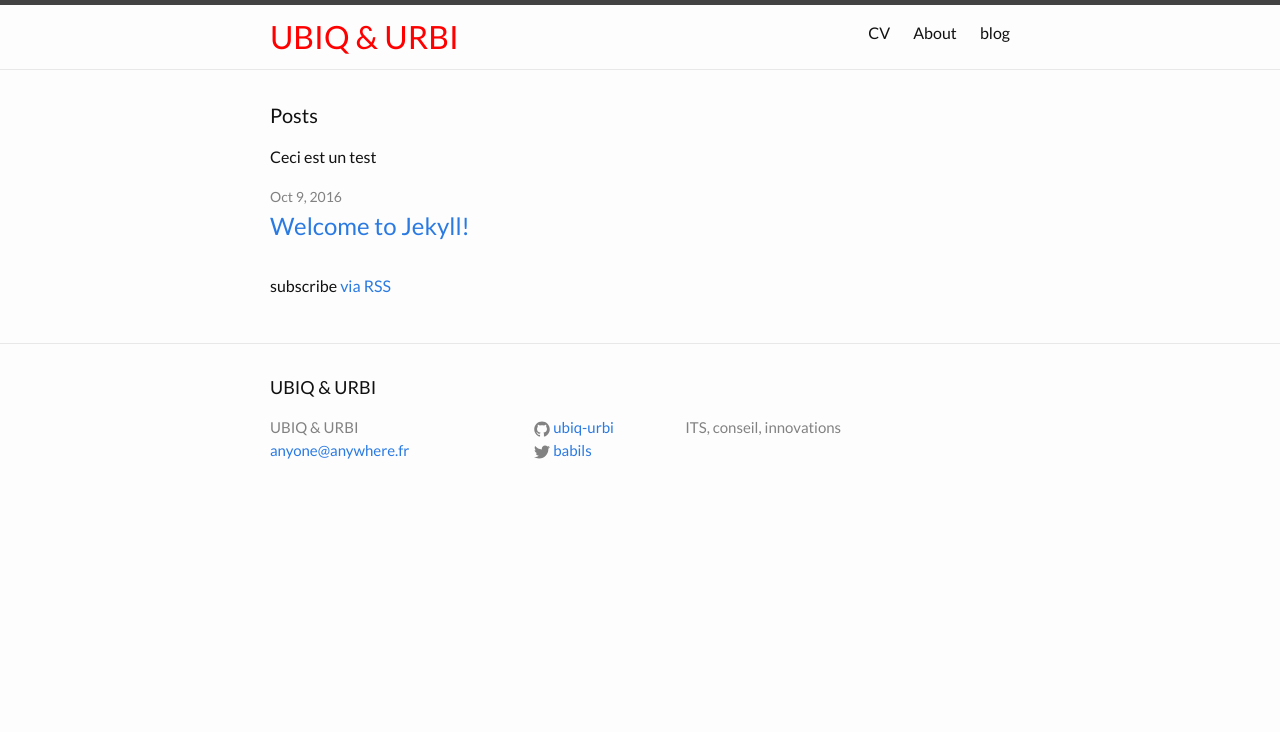
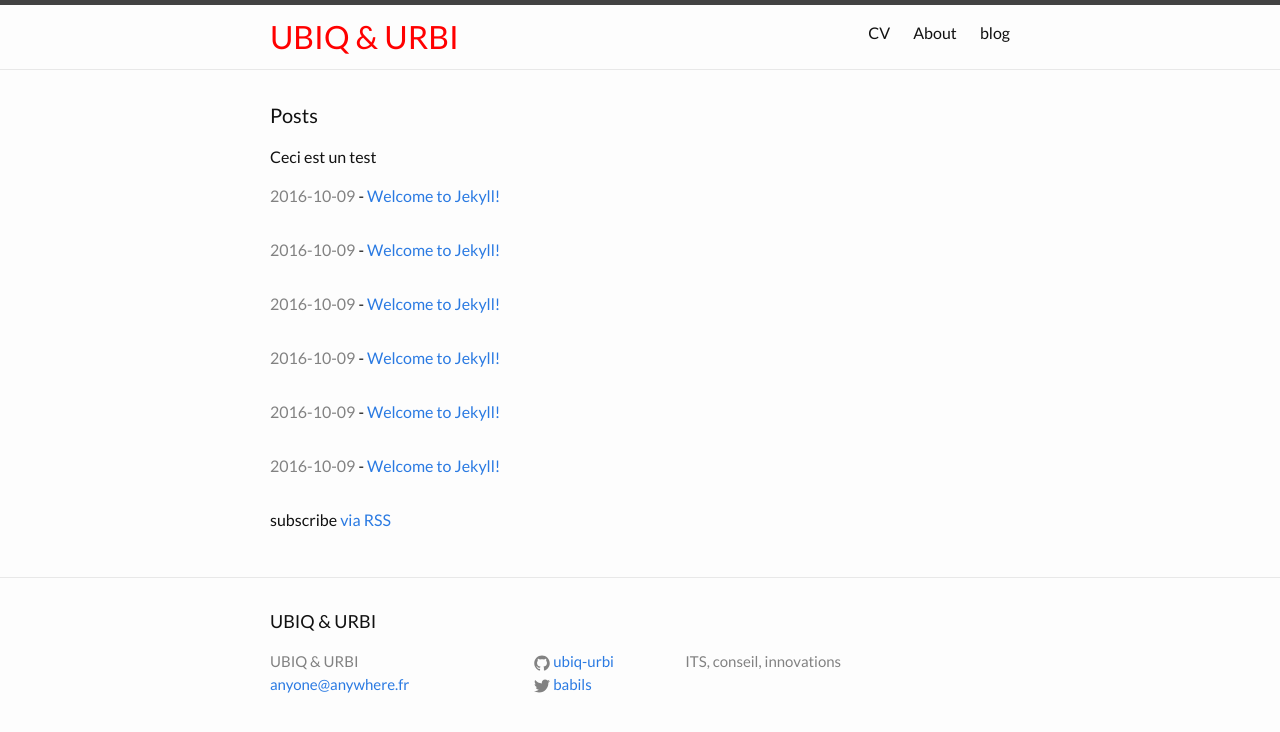
Before and after one commit to ubiq-urbi/ubiq-urbi.github.io, a Jekyll site: the page built from index.md, in a window 1280 px wide. Shown: the top 732 px of the page. Built offline with Jekyll 4.4.1, drawn with Linux system fonts in a browser that asks for light colours; part of the change alters nothing that is shown.

```diff
--- a/_config.yml
+++ b/_config.yml
@@ -25,8 +25,11 @@ github_username:  ubiq-urbi
 # Build settings
 markdown: kramdown
 # theme: minima
-# gems:
-#   - jekyll-feed
+# paginate: 3
+
+gems:
+ - jekyll-feed
+# - jekyll-paginate
 # exclude:
 #   - Gemfile
 #   - Gemfile.lock
--- a/_layouts/home.html
+++ b/_layouts/home.html
@@ -11,11 +11,7 @@ layout: default
   <ul class="post-list">
     {% for post in site.posts %}
       <li>
-        <span class="post-meta">{{ post.date | date: "%b %-d, %Y" }}</span>
-
-        <h2>
-          <a class="post-link" href="{{ post.url | relative_url }}">{{ post.title | escape }}</a>
-        </h2>
+          <span class="post-meta">{{ post.date | date: "%Y-%m-%d" }}</span> - <a class="post-link" href="{{ post.url | relative_url }}">{{ post.title | escape }}</a>
       </li>
     {% endfor %}
   </ul>
--- /dev/null
+++ b/_posts/2016-10-10-welcome-to-jekyll copie.markdown
@@ -0,0 +1,25 @@
+---
+layout: post
+title:  "Welcome to Jekyll!"
+date:   2016-10-09 16:36:43 +0200
+categories: jekyll update
+---
+You’ll find this post in your `_posts` directory. Go ahead and edit it and re-build the site to see your changes. You can rebuild the site in many different ways, but the most common way is to run `jekyll serve`, which launches a web server and auto-regenerates your site when a file is updated.
+
+To add new posts, simply add a file in the `_posts` directory that follows the convention `YYYY-MM-DD-name-of-post.ext` and includes the necessary front matter. Take a look at the source for this post to get an idea about how it works.
+
+Jekyll also offers powerful support for code snippets:
+
+{% highlight ruby %}
+def print_hi(name)
+  puts "Hi, #{name}"
+end
+print_hi('Tom')
+#=> prints 'Hi, Tom' to STDOUT.
+{% endhighlight %}
+
+Check out the [Jekyll docs][jekyll-docs] for more info on how to get the most out of Jekyll. File all bugs/feature requests at [Jekyll’s GitHub repo][jekyll-gh]. If you have questions, you can ask them on [Jekyll Talk][jekyll-talk].
+
+[jekyll-docs]: http://jekyllrb.com/docs/home
+[jekyll-gh]:   https://github.com/jekyll/jekyll
+[jekyll-talk]: https://talk.jekyllrb.com/
--- /dev/null
+++ b/_posts/2016-10-11-welcome-to-jekyll copie 5.markdown
@@ -0,0 +1,25 @@
+---
+layout: post
+title:  "Welcome to Jekyll!"
+date:   2016-10-09 16:36:43 +0200
+categories: jekyll update
+---
+You’ll find this post in your `_posts` directory. Go ahead and edit it and re-build the site to see your changes. You can rebuild the site in many different ways, but the most common way is to run `jekyll serve`, which launches a web server and auto-regenerates your site when a file is updated.
+
+To add new posts, simply add a file in the `_posts` directory that follows the convention `YYYY-MM-DD-name-of-post.ext` and includes the necessary front matter. Take a look at the source for this post to get an idea about how it works.
+
+Jekyll also offers powerful support for code snippets:
+
+{% highlight ruby %}
+def print_hi(name)
+  puts "Hi, #{name}"
+end
+print_hi('Tom')
+#=> prints 'Hi, Tom' to STDOUT.
+{% endhighlight %}
+
+Check out the [Jekyll docs][jekyll-docs] for more info on how to get the most out of Jekyll. File all bugs/feature requests at [Jekyll’s GitHub repo][jekyll-gh]. If you have questions, you can ask them on [Jekyll Talk][jekyll-talk].
+
+[jekyll-docs]: http://jekyllrb.com/docs/home
+[jekyll-gh]:   https://github.com/jekyll/jekyll
+[jekyll-talk]: https://talk.jekyllrb.com/
--- /dev/null
+++ b/_posts/2016-10-12-welcome-to-jekyll copie 4.markdown
@@ -0,0 +1,25 @@
+---
+layout: post
+title:  "Welcome to Jekyll!"
+date:   2016-10-09 16:36:43 +0200
+categories: jekyll update
+---
+You’ll find this post in your `_posts` directory. Go ahead and edit it and re-build the site to see your changes. You can rebuild the site in many different ways, but the most common way is to run `jekyll serve`, which launches a web server and auto-regenerates your site when a file is updated.
+
+To add new posts, simply add a file in the `_posts` directory that follows the convention `YYYY-MM-DD-name-of-post.ext` and includes the necessary front matter. Take a look at the source for this post to get an idea about how it works.
+
+Jekyll also offers powerful support for code snippets:
+
+{% highlight ruby %}
+def print_hi(name)
+  puts "Hi, #{name}"
+end
+print_hi('Tom')
+#=> prints 'Hi, Tom' to STDOUT.
+{% endhighlight %}
+
+Check out the [Jekyll docs][jekyll-docs] for more info on how to get the most out of Jekyll. File all bugs/feature requests at [Jekyll’s GitHub repo][jekyll-gh]. If you have questions, you can ask them on [Jekyll Talk][jekyll-talk].
+
+[jekyll-docs]: http://jekyllrb.com/docs/home
+[jekyll-gh]:   https://github.com/jekyll/jekyll
+[jekyll-talk]: https://talk.jekyllrb.com/
--- /dev/null
+++ b/_posts/2016-10-13-welcome-to-jekyll copie 3.markdown
@@ -0,0 +1,25 @@
+---
+layout: post
+title:  "Welcome to Jekyll!"
+date:   2016-10-09 16:36:43 +0200
+categories: jekyll update
+---
+You’ll find this post in your `_posts` directory. Go ahead and edit it and re-build the site to see your changes. You can rebuild the site in many different ways, but the most common way is to run `jekyll serve`, which launches a web server and auto-regenerates your site when a file is updated.
+
+To add new posts, simply add a file in the `_posts` directory that follows the convention `YYYY-MM-DD-name-of-post.ext` and includes the necessary front matter. Take a look at the source for this post to get an idea about how it works.
+
+Jekyll also offers powerful support for code snippets:
+
+{% highlight ruby %}
+def print_hi(name)
+  puts "Hi, #{name}"
+end
+print_hi('Tom')
+#=> prints 'Hi, Tom' to STDOUT.
+{% endhighlight %}
+
+Check out the [Jekyll docs][jekyll-docs] for more info on how to get the most out of Jekyll. File all bugs/feature requests at [Jekyll’s GitHub repo][jekyll-gh]. If you have questions, you can ask them on [Jekyll Talk][jekyll-talk].
+
+[jekyll-docs]: http://jekyllrb.com/docs/home
+[jekyll-gh]:   https://github.com/jekyll/jekyll
+[jekyll-talk]: https://talk.jekyllrb.com/
--- /dev/null
+++ b/_posts/2016-10-14-welcome-to-jekyll copie 2.markdown
@@ -0,0 +1,25 @@
+---
+layout: post
+title:  "Welcome to Jekyll!"
+date:   2016-10-09 16:36:43 +0200
+categories: jekyll update
+---
+You’ll find this post in your `_posts` directory. Go ahead and edit it and re-build the site to see your changes. You can rebuild the site in many different ways, but the most common way is to run `jekyll serve`, which launches a web server and auto-regenerates your site when a file is updated.
+
+To add new posts, simply add a file in the `_posts` directory that follows the convention `YYYY-MM-DD-name-of-post.ext` and includes the necessary front matter. Take a look at the source for this post to get an idea about how it works.
+
+Jekyll also offers powerful support for code snippets:
+
+{% highlight ruby %}
+def print_hi(name)
+  puts "Hi, #{name}"
+end
+print_hi('Tom')
+#=> prints 'Hi, Tom' to STDOUT.
+{% endhighlight %}
+
+Check out the [Jekyll docs][jekyll-docs] for more info on how to get the most out of Jekyll. File all bugs/feature requests at [Jekyll’s GitHub repo][jekyll-gh]. If you have questions, you can ask them on [Jekyll Talk][jekyll-talk].
+
+[jekyll-docs]: http://jekyllrb.com/docs/home
+[jekyll-gh]:   https://github.com/jekyll/jekyll
+[jekyll-talk]: https://talk.jekyllrb.com/
--- a/_sass/minima/_layout.scss
+++ b/_sass/minima/_layout.scss
@@ -181,13 +181,13 @@
 }
 
 .post-meta {
-  font-size: $small-font-size;
+/**  font-size: $small-font-size; */
   color: $grey-color;
 }
 
 .post-link {
-  display: block;
-  font-size: 24px;
+/**  display: block;
+  font-size: 24px;*/
 }
 
 
```
